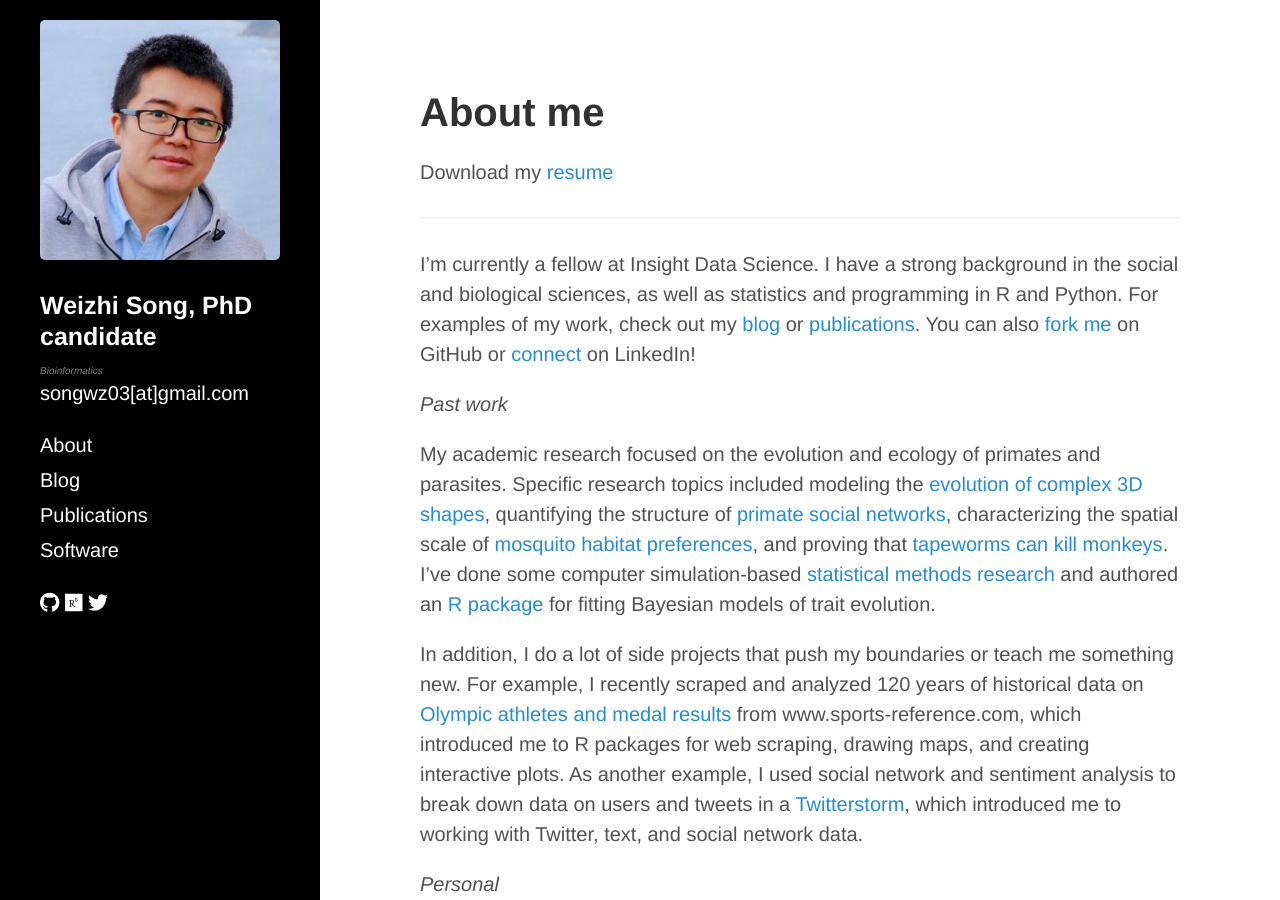
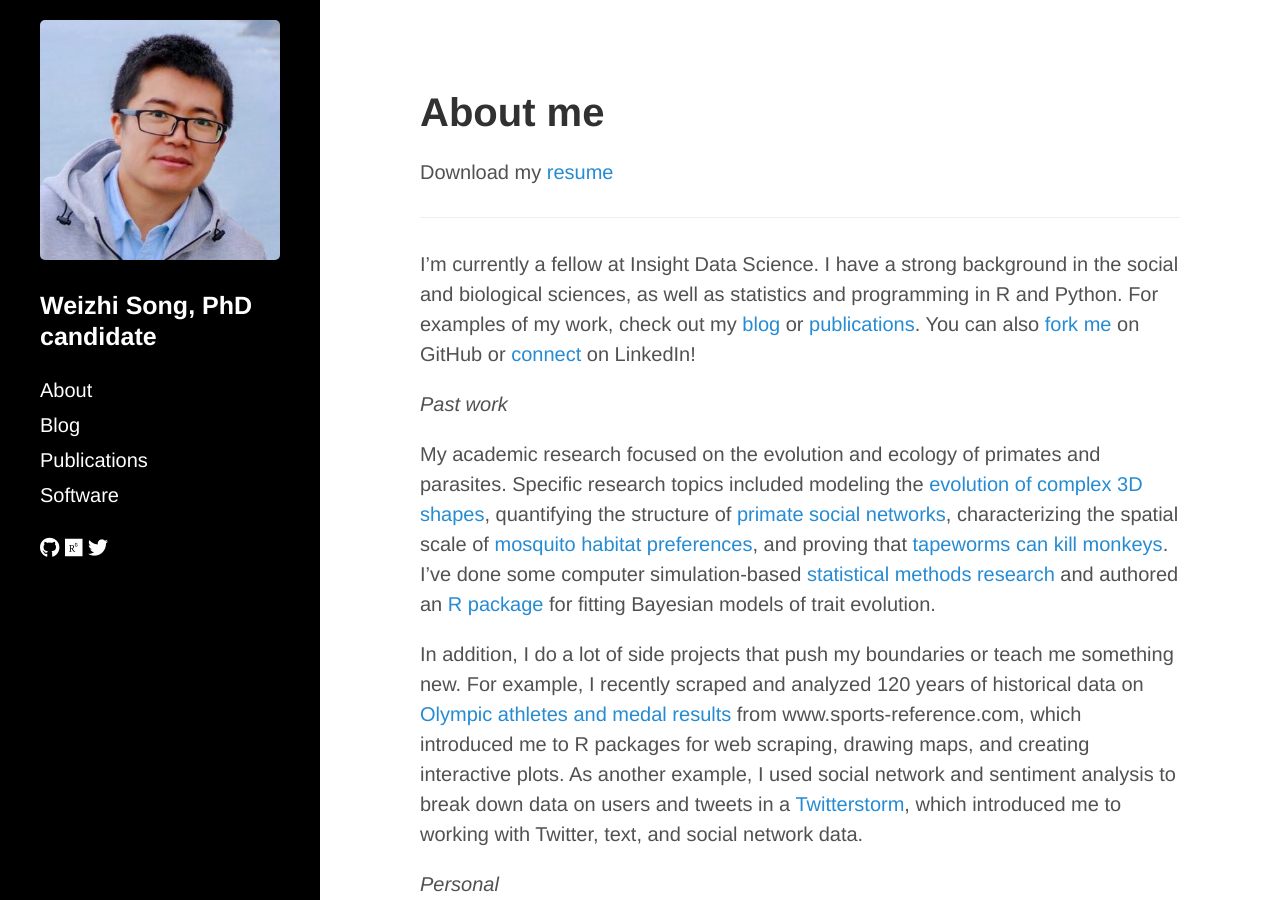
Before and after one commit to songweizhi/songweizhi.github.io, a Jekyll site: the page built from index.md, in a window 1280 px wide and 900 px high. Built offline with Jekyll 4.4.1, drawn with Linux system fonts in a browser that asks for light colours; nearby versions of some CDN libraries.

Commit message:
Initial commit

```diff
--- a/_includes/sidebar.html
+++ b/_includes/sidebar.html
@@ -3,9 +3,6 @@
     <div class="sidebar-about">
       <img src="/assets/images/profile.jpg"/>
       <h3><a class="">Weizhi Song, PhD candidate</a></h3>
-      <p style="font-size:10px">
-      <i>Bioinformatics</i><br />
-      <a class="lead">songwz03[at]gmail.com</a>
       </p>
 
     </div>
```
